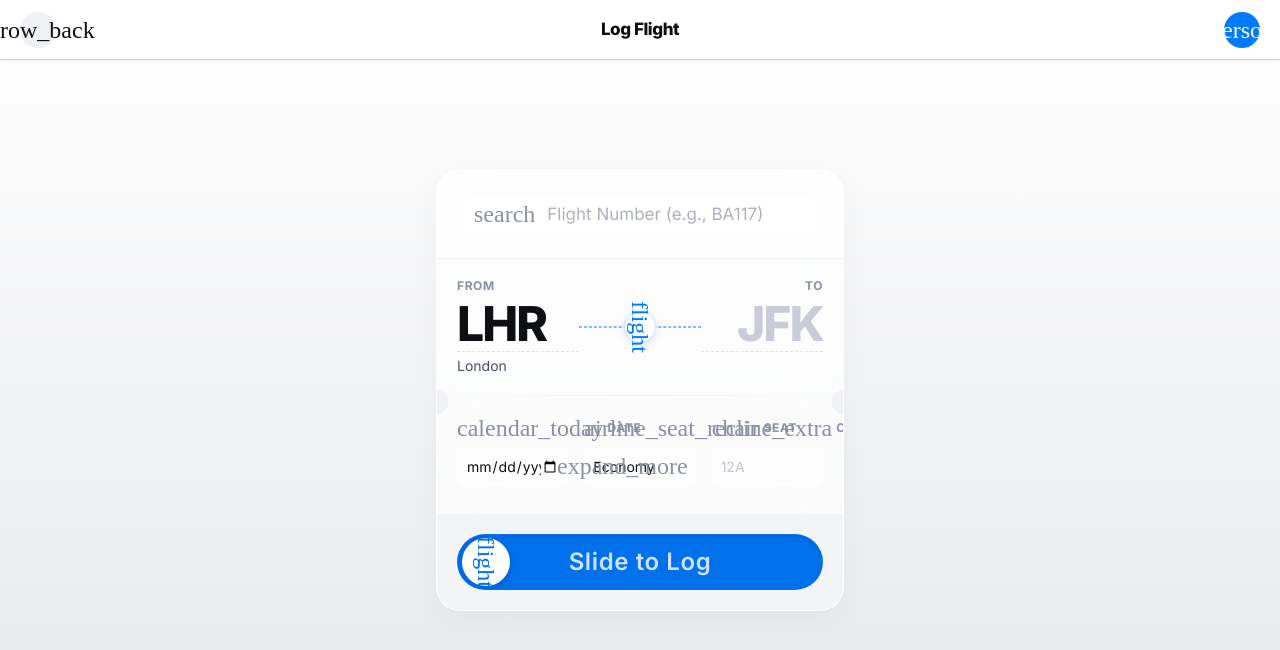
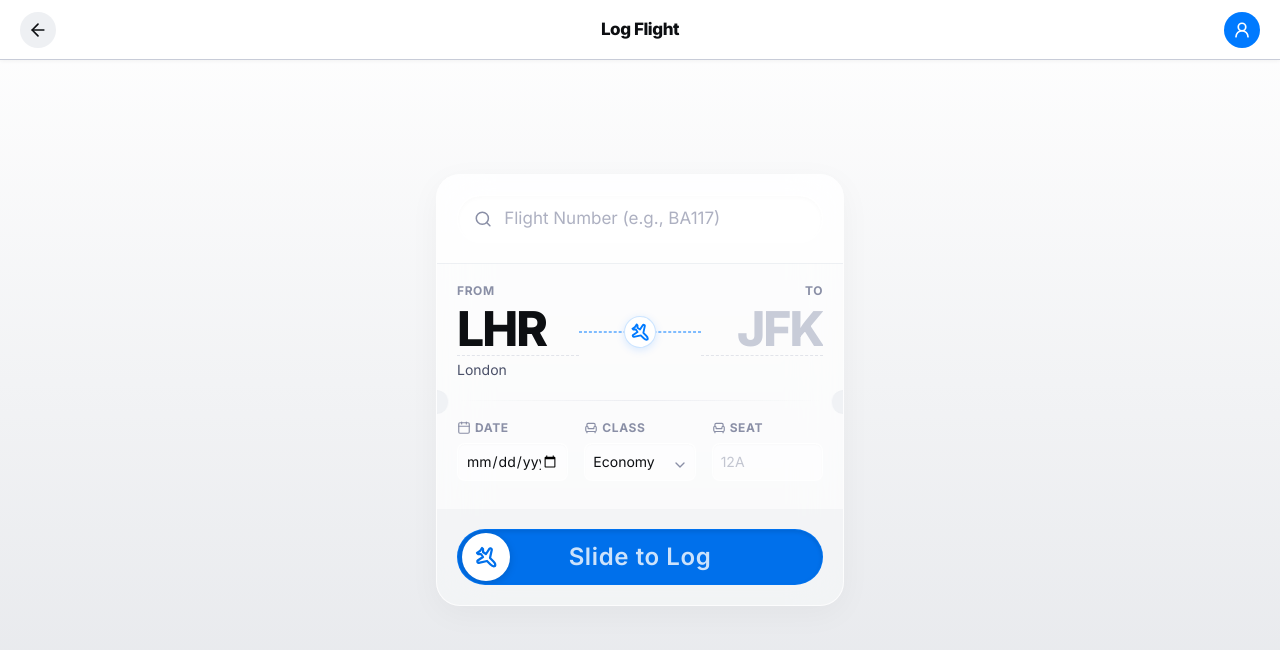
Before and after one commit to GamerDubz/flight-path-app, a Next.js app: page /log in a window 1280 px wide. Shown: the top 650 px of the page. Built offline with nearby package versions, Linux system fonts and the light colour scheme.

Commit message:
Replace icon font and add deploy workflow

```diff
--- a/src/app/globals.css
+++ b/src/app/globals.css
@@ -1,5 +1,4 @@
 @import "tailwindcss";
-@import url("https://fonts.googleapis.com/css2?family=Material+Symbols+Outlined:wght,FILL@100..700,0..1&display=swap");
 
 /* ================================================================
    FLIGHT PATH — Solid Premium Design System
@@ -195,25 +194,3 @@ body {
   border: 1px solid var(--color-outline-variant);
   border-radius: 12px;
 }
-
-/* Material Symbols */
-.material-symbols-outlined {
-  font-family: "Material Symbols Outlined";
-  font-style: normal;
-  font-weight: normal;
-  font-size: 24px;
-  line-height: 1;
-  display: inline-flex;
-  align-items: center;
-  justify-content: center;
-  letter-spacing: normal;
-  text-transform: none;
-  white-space: nowrap;
-  direction: ltr;
-  -webkit-font-feature-settings: "liga";
-  -webkit-font-smoothing: antialiased;
-  font-variation-settings: "FILL" 0, "wght" 400, "GRAD" 0, "opsz" 24;
-}
-.material-symbols-outlined.filled {
-  font-variation-settings: "FILL" 1, "wght" 400, "GRAD" 0, "opsz" 24;
-}
--- a/src/app/log/page.tsx
+++ b/src/app/log/page.tsx
@@ -3,6 +3,7 @@
 import { useState } from "react";
 import { TopBar } from "@/components/ui/top-bar";
 import { useRouter } from "next/navigation";
+import { AppIcon } from "@/components/ui/app-icon";
 
 export default function LogFlightPage() {
   const router = useRouter();
@@ -30,9 +31,7 @@ export default function LogFlightPage() {
           {/* Flight Number Search */}
           <div className="p-5 border-b border-(--color-outline-variant)/30 bg-white/50">
             <div className="relative flex items-center bg-white/50 rounded-full border border-white/80 focus-within:border-[#007AFF] transition-colors h-12 px-4 shadow-[inset_0_2px_4px_rgba(0,0,0,0.02)]">
-              <span className="material-symbols-outlined text-(--color-outline) mr-3">
-                search
-              </span>
+              <AppIcon name="search" className="mr-3 h-5 w-5 text-(--color-outline)" />
               <input
                 className="bg-transparent border-none focus:ring-0 focus:outline-none w-full text-body-lg text-foreground placeholder:text-(--color-outline)/70 p-0"
                 placeholder="Flight Number (e.g., BA117)"
@@ -66,9 +65,7 @@ export default function LogFlightPage() {
             <div className="flex-1 flex flex-col items-center justify-center relative px-2 z-0">
               <div className="w-full h-px border-t border-dashed border-[#007AFF] absolute top-1/2 left-0 -translate-y-1/2" />
               <div className="w-8 h-8 rounded-full bg-white border border-[#007AFF]/20 flex items-center justify-center relative z-10 shadow-[0_2px_8px_rgba(0,122,255,0.15)]">
-                <span className="material-symbols-outlined text-[#007AFF] rotate-90 text-[20px]">
-                  flight
-                </span>
+                <AppIcon name="flight" filled className="h-5 w-5 rotate-90 text-[#007AFF]" />
               </div>
             </div>
 
@@ -100,9 +97,7 @@ export default function LogFlightPage() {
           <div className="px-5 pb-5 pt-0 grid grid-cols-3 gap-4">
             <div className="flex flex-col">
               <label className="text-label-bold text-(--color-outline) mb-2 flex items-center">
-                <span className="material-symbols-outlined text-[14px] mr-1">
-                  calendar_today
-                </span>
+                <AppIcon name="calendar_today" className="mr-1 h-[14px] w-[14px]" />
                 Date
               </label>
               <input
@@ -113,9 +108,7 @@ export default function LogFlightPage() {
 
             <div className="flex flex-col relative">
               <label className="text-label-bold text-(--color-outline) mb-2 flex items-center">
-                <span className="material-symbols-outlined text-[14px] mr-1">
-                  airline_seat_recline_extra
-                </span>
+                <AppIcon name="airline_seat_recline_extra" className="mr-1 h-[14px] w-[14px]" />
                 Class
               </label>
               <select
@@ -128,16 +121,12 @@ export default function LogFlightPage() {
                 <option>Business</option>
                 <option>First</option>
               </select>
-              <span className="material-symbols-outlined absolute right-2 bottom-2 text-(--color-outline) pointer-events-none text-[18px]">
-                expand_more
-              </span>
+              <AppIcon name="expand_more" className="pointer-events-none absolute right-2 bottom-2 h-4 w-4 text-(--color-outline)" />
             </div>
 
             <div className="flex flex-col">
               <label className="text-label-bold text-(--color-outline) mb-2 flex items-center">
-                <span className="material-symbols-outlined text-[14px] mr-1">
-                  chair
-                </span>
+                <AppIcon name="chair" className="mr-1 h-[14px] w-[14px]" />
                 Seat
               </label>
               <input
@@ -164,12 +153,7 @@ export default function LogFlightPage() {
                   isSliding ? "translate-x-[calc(100vw-120px)]" : "group-hover:translate-x-2"
                 }`}
               >
-                <span
-                  className="material-symbols-outlined text-[#0070eb] rotate-90 text-[24px]"
-                  style={{ fontVariationSettings: "'FILL' 1" }}
-                >
-                  flight
-                </span>
+                <AppIcon name="flight" filled className="h-6 w-6 rotate-90 text-[#0070eb]" />
               </div>
             </button>
           </div>
--- a/src/app/page.tsx
+++ b/src/app/page.tsx
@@ -5,6 +5,7 @@ import { Globe } from "@/components/ui/cobe-globe";
 import { TopBar } from "@/components/ui/top-bar";
 import { BottomNav } from "@/components/ui/bottom-nav";
 import { OnboardingModal } from "@/components/ui/onboarding-modal";
+import { AppIcon, type AppIconName } from "@/components/ui/app-icon";
 import { MOCK_FLIGHTS, MOCK_PROFILE } from "@/lib/mock-data";
 import { flightsToGlobeData } from "@/lib/flights-to-globe";
 import type { Flight } from "@/lib/types";
@@ -15,12 +16,7 @@ import { AddFlightModal } from "@/components/ui/add-flight-modal";
 function StatCard({ icon, label, value, sub }: { icon: string; label: string; value: string; sub?: string }) {
   return (
     <div className="stat-badge px-4 py-3 flex items-center gap-3">
-      <span
-        className="material-symbols-outlined text-[#007AFF] text-2xl"
-        style={{ fontVariationSettings: "'FILL' 1" }}
-      >
-        {icon}
-      </span>
+      <AppIcon name={icon as AppIconName} filled className="h-6 w-6 shrink-0 text-[#007AFF]" />
       <div>
         <div className="text-(--color-on-surface-variant) text-[11px] font-bold uppercase tracking-wider">{label}</div>
         <div className="text-foreground font-extrabold text-xl leading-tight">{value}</div>
@@ -46,7 +42,7 @@ function RecentFlightRow({ flight, onRemove }: { flight: Flight; onRemove: (id:
     <div className="flex items-center justify-between py-3 border-b border-(--color-outline-variant)/40 last:border-none group">
       <div className="flex items-center gap-3">
         <div className="w-9 h-9 rounded-xl bg-[#007AFF]/10 flex items-center justify-center shrink-0">
-          <span className="material-symbols-outlined text-[#007AFF] text-[18px] rotate-45" style={{ fontVariationSettings: "'FILL' 1" }}>flight</span>
+          <AppIcon name="flight" filled className="h-[18px] w-[18px] rotate-45 text-[#007AFF]" />
         </div>
         <div>
           <div className="font-bold text-[15px] text-foreground">
@@ -66,7 +62,7 @@ function RecentFlightRow({ flight, onRemove }: { flight: Flight; onRemove: (id:
           className="w-7 h-7 rounded-full flex items-center justify-center text-(--color-on-surface-variant)/40 hover:bg-red-50 hover:text-red-500 transition-colors opacity-0 group-hover:opacity-100"
           title="Remove flight"
         >
-          <span className="material-symbols-outlined text-[16px]">delete</span>
+          <AppIcon name="delete" className="h-4 w-4" />
         </button>
       </div>
     </div>
@@ -172,7 +168,7 @@ export default function HomePage() {
 
           {flights.length === 0 && (
             <div className="py-10 flex flex-col items-center text-center text-(--color-on-surface-variant)">
-              <span className="material-symbols-outlined text-5xl mb-3 opacity-30">flight_land</span>
+              <AppIcon name="flight_land" className="mb-3 h-12 w-12 opacity-30" />
               <p className="text-body-lg font-medium">No flights yet</p>
               <p className="text-body-sm mt-1">Add your first flight to see it on the globe.</p>
             </div>
@@ -209,16 +205,16 @@ export default function HomePage() {
             onClick={() => setShowAddModal(true)}
             className="w-full bg-[#007AFF] text-white rounded-2xl py-4 font-bold text-[16px] flex items-center justify-center gap-2 hover:bg-[#0070eb] transition-colors shadow-[0_4px_14px_rgba(0,122,255,0.35)] active:scale-[0.98]"
           >
-            <span className="material-symbols-outlined" style={{ fontVariationSettings: "'FILL' 1" }}>add_circle</span>
+            <AppIcon name="add_circle" filled className="h-5 w-5" />
             Add New Flight to Globe
           </button>
           <div className="grid grid-cols-2 gap-3">
             <a href="/passport" className="bg-white border border-(--color-outline-variant) rounded-2xl py-3.5 font-semibold text-[14px] flex items-center justify-center gap-2 text-foreground hover:bg-(--color-surface-container-low) transition-colors">
-              <span className="material-symbols-outlined text-[#FF9500] text-[20px]" style={{ fontVariationSettings: "'FILL' 1" }}>book</span>
+              <AppIcon name="book" filled className="h-5 w-5 text-[#FF9500]" />
               Passport
             </a>
             <a href="/trips" className="bg-white border border-(--color-outline-variant) rounded-2xl py-3.5 font-semibold text-[14px] flex items-center justify-center gap-2 text-foreground hover:bg-(--color-surface-container-low) transition-colors">
-              <span className="material-symbols-outlined text-[#34C759] text-[20px]" style={{ fontVariationSettings: "'FILL' 1" }}>history</span>
+              <AppIcon name="history" filled className="h-5 w-5 text-[#34C759]" />
               All Trips
             </a>
           </div>
--- a/src/app/profile/page.tsx
+++ b/src/app/profile/page.tsx
@@ -2,6 +2,7 @@
 
 import { TopBar } from "@/components/ui/top-bar";
 import { BottomNav } from "@/components/ui/bottom-nav";
+import { AppIcon, type AppIconName } from "@/components/ui/app-icon";
 import { MOCK_PROFILE, MOCK_FLIGHTS } from "@/lib/mock-data";
 
 export default function ProfilePage() {
@@ -18,9 +19,7 @@ export default function ProfilePage() {
         {/* Avatar */}
         <div className="flex flex-col items-center gap-4">
           <div className="w-24 h-24 rounded-full bg-linear-to-br from-[#007AFF] to-[#0070eb] flex items-center justify-center shadow-[0_8px_24px_rgba(0,112,235,0.3)]">
-            <span className="material-symbols-outlined text-white text-5xl">
-              person
-            </span>
+            <AppIcon name="person" filled className="h-12 w-12 text-white" />
           </div>
           <div className="text-center">
             <h1 className="text-headline-lg text-foreground">
@@ -74,16 +73,12 @@ export default function ProfilePage() {
               className="flex items-center justify-between px-5 py-4 hover:bg-white/40 transition-colors first:rounded-t-xl last:rounded-b-xl"
             >
               <div className="flex items-center gap-3">
-                <span className="material-symbols-outlined text-(--color-outline)">
-                  {item.icon}
-                </span>
+                <AppIcon name={item.icon as AppIconName} className="h-5 w-5 text-(--color-outline)" />
                 <span className="text-body-lg text-foreground">
                   {item.label}
                 </span>
               </div>
-              <span className="material-symbols-outlined text-(--color-outline-variant) text-lg">
-                chevron_right
-              </span>
+              <AppIcon name="chevron_right" className="h-5 w-5 text-(--color-outline-variant)" />
             </button>
           ))}
         </div>
--- a/src/app/trips/page.tsx
+++ b/src/app/trips/page.tsx
@@ -6,6 +6,7 @@ import { BottomNav } from "@/components/ui/bottom-nav";
 import { MOCK_FLIGHTS } from "@/lib/mock-data";
 import type { Flight } from "@/lib/types";
 import { AddFlightModal } from "@/components/ui/add-flight-modal";
+import { AppIcon } from "@/components/ui/app-icon";
 
 function formatDuration(minutes: number | null): string {
   if (!minutes) return "--";
@@ -101,13 +102,13 @@ export default function TripsPage() {
               onClick={() => setShowAddModal(true)}
               className="bg-[#007AFF] text-white rounded-full p-2.5 shadow-md flex items-center justify-center hover:bg-[#0070eb] transition-colors"
             >
-              <span className="material-symbols-outlined" style={{ fontVariationSettings: "'FILL' 1" }}>add</span>
+              <AppIcon name="add" filled className="h-5 w-5" />
             </button>
           </div>
 
           {/* Search */}
           <div className="mt-4 relative">
-            <span className="material-symbols-outlined absolute left-3 top-1/2 -translate-y-1/2 text-(--color-outline) text-[20px]">search</span>
+            <AppIcon name="search" className="absolute left-3 top-1/2 h-5 w-5 -translate-y-1/2 text-(--color-outline)" />
             <input
               value={search}
               onChange={e => setSearch(e.target.value)}
@@ -138,7 +139,7 @@ export default function TripsPage() {
         <div className="px-4 py-4 flex flex-col gap-3">
           {sorted.length === 0 && (
             <div className="py-16 flex flex-col items-center text-center text-(--color-on-surface-variant)">
-              <span className="material-symbols-outlined text-5xl mb-3 opacity-20">flight_land</span>
+              <AppIcon name="flight_land" className="mb-3 h-12 w-12 opacity-20" />
               <p className="font-medium text-[16px]">No flights match</p>
               <p className="text-[13px] mt-1">Try adjusting your search or filter.</p>
             </div>
@@ -155,12 +156,7 @@ export default function TripsPage() {
               <div className="px-4 pt-4 pb-3 flex items-center justify-between">
                 <div className="flex items-center gap-3">
                   <div className="w-10 h-10 rounded-xl bg-[#007AFF] flex items-center justify-center">
-                    <span
-                      className="material-symbols-outlined text-white text-[20px] rotate-45"
-                      style={{ fontVariationSettings: "'FILL' 1" }}
-                    >
-                      flight
-                    </span>
+                    <AppIcon name="flight" filled className="h-5 w-5 rotate-45 text-white" />
                   </div>
                   <div>
                     <div className="font-extrabold text-[20px] tracking-tight text-foreground flex items-center gap-2">
@@ -183,7 +179,7 @@ export default function TripsPage() {
                     className="w-8 h-8 rounded-full flex items-center justify-center text-(--color-outline) hover:bg-red-50 hover:text-red-500 transition-colors"
                     title="Remove flight"
                   >
-                    <span className="material-symbols-outlined text-[18px]">delete</span>
+                    <AppIcon name="delete" className="h-[18px] w-[18px]" />
                   </button>
                 </div>
               </div>
--- a/src/components/ui/add-flight-modal.tsx
+++ b/src/components/ui/add-flight-modal.tsx
@@ -3,6 +3,7 @@
 import { useState, useRef, useEffect } from "react";
 import type { Flight } from "@/lib/types";
 import { getAirportCity, AIRPORTS } from "@/lib/airports";
+import { AppIcon } from "@/components/ui/app-icon";
 
 function AirportCombobox({
   label,
@@ -129,7 +130,7 @@ export function AddFlightModal({
             onClick={onClose}
             className="w-8 h-8 flex items-center justify-center rounded-full bg-(--color-surface-container) text-(--color-on-surface-variant) hover:bg-(--color-surface-container-high) transition-colors"
           >
-            <span className="material-symbols-outlined text-lg">close</span>
+            <AppIcon name="close" className="h-4 w-4" />
           </button>
         </div>
 
--- /dev/null
+++ b/src/components/ui/app-icon.tsx
@@ -0,0 +1,141 @@
+import type { LucideProps } from "lucide-react";
+import {
+  ArrowLeft,
+  ArrowRight,
+  Armchair,
+  BookOpen,
+  Calendar,
+  Building2,
+  Church,
+  ChevronDown,
+  ChevronRight,
+  CircleCheckBig,
+  CircleHelp,
+  CirclePlus,
+  Compass,
+  CloudCog,
+  Droplets,
+  Edit3,
+  Drama,
+  Globe,
+  Hand,
+  HeartPulse,
+  History,
+  Landmark,
+  Languages,
+  Info,
+  Lock,
+  MinusCircle,
+  Mountain,
+  Plane,
+  PlaneLanding,
+  PlaneTakeoff,
+  Plus,
+  Route,
+  Search,
+  Sailboat,
+  Star,
+  Trash2,
+  TriangleAlert,
+  Trophy,
+  UserRound,
+  Users,
+  TrainFront,
+  Waves,
+  Wind,
+  X,
+  Sparkles,
+  Package,
+  Bolt,
+  Gem,
+  Palette,
+  Bell,
+  Clock3,
+} from "lucide-react";
+
+const iconMap = {
+  add: Plus,
+  add_circle: CirclePlus,
+  air: Wind,
+  airline_seat_recline_extra: Armchair,
+  arrow_back: ArrowLeft,
+  arrow_forward: ArrowRight,
+  back_hand: Hand,
+  bell: Bell,
+  book: BookOpen,
+  account_balance: Landmark,
+  apartment: Building2,
+  calendar_today: Calendar,
+  check_circle: CircleCheckBig,
+  close: X,
+  cloud_sync: CloudCog,
+  delete: Trash2,
+  edit: Edit3,
+  explore: Compass,
+  expand_more: ChevronDown,
+  flight: Plane,
+  flight_land: PlaneLanding,
+  flight_takeoff: PlaneTakeoff,
+  groups: Users,
+  help: CircleHelp,
+  history: History,
+  language_french: Languages,
+  landscape: Mountain,
+  info: Info,
+  inventory_2: Package,
+  lock: Lock,
+  medication: Sparkles,
+  mosque: Church,
+  monitor_heart: HeartPulse,
+  notifications: Bell,
+  palette: Palette,
+  person: UserRound,
+  public: Globe,
+  remove_circle: MinusCircle,
+  sailing: Sailboat,
+  route: Route,
+  schedule: Clock3,
+  search: Search,
+  star: Star,
+  stadium: Building2,
+  surfing: Waves,
+  temple_buddhist: Landmark,
+  theater_comedy: Drama,
+  train: TrainFront,
+  warning: TriangleAlert,
+  waving_hand: Hand,
+  water_drop: Droplets,
+  military_tech: Trophy,
+  chair: Armchair,
+  chevron_right: ChevronRight,
+  airplaneseat: Armchair,
+  add_circle_outline: CirclePlus,
+  token: CircleHelp,
+  diamond: Gem,
+  bolt: Bolt,
+} as const;
+
+export type AppIconName = keyof typeof iconMap;
+
+type AppIconProps = LucideProps & {
+  name: AppIconName;
+  filled?: boolean;
+};
+
+export function AppIcon({
+  name,
+  filled = false,
+  strokeWidth,
+  ...props
+}: AppIconProps) {
+  const Icon = iconMap[name];
+
+  return (
+    <Icon
+      aria-hidden
+      focusable="false"
+      strokeWidth={filled ? 2.25 : strokeWidth ?? 2}
+      {...props}
+    />
+  );
+}
--- a/src/components/ui/onboarding-modal.tsx
+++ b/src/components/ui/onboarding-modal.tsx
@@ -1,6 +1,7 @@
 "use client";
 
 import { useEffect, useState } from "react";
+import { AppIcon, type AppIconName } from "@/components/ui/app-icon";
 
 const STORAGE_KEY = "flight-path-onboarding-dismissed";
 
@@ -78,9 +79,7 @@ export function OnboardingModal() {
               {steps.map((step) => (
                 <div key={step.title} className="flex items-start gap-3">
                   <div className="mt-0.5 flex h-10 w-10 shrink-0 items-center justify-center rounded-2xl bg-(--color-surface-container-low) text-[#007AFF]">
-                    <span className="material-symbols-outlined text-[20px]" style={{ fontVariationSettings: "'FILL' 1" }}>
-                      {step.icon}
-                    </span>
+                    <AppIcon name={step.icon as AppIconName} filled className="h-5 w-5" />
                   </div>
                   <div>
                     <h3 className="text-sm font-bold text-foreground">{step.title}</h3>
--- a/src/components/ui/top-bar.tsx
+++ b/src/components/ui/top-bar.tsx
@@ -1,6 +1,7 @@
 "use client";
 
 import Link from "next/link";
+import { AppIcon } from "@/components/ui/app-icon";
 
 interface TopBarProps {
   title?: string;
@@ -22,16 +23,11 @@ export function TopBar({
           href={backHref}
           className="w-9 h-9 flex items-center justify-center rounded-full bg-(--color-surface-container) hover:bg-(--color-surface-container-high) transition-colors"
         >
-          <span className="material-symbols-outlined text-foreground text-[20px]">arrow_back</span>
+          <AppIcon name="arrow_back" className="h-5 w-5 text-foreground" />
         </Link>
       ) : (
         <div className="flex items-center gap-2">
-          <span
-            className="material-symbols-outlined text-[#007AFF] text-[22px]"
-            style={{ fontVariationSettings: "'FILL' 1" }}
-          >
-            flight_takeoff
-          </span>
+          <AppIcon name="flight_takeoff" filled className="h-6 w-6 text-[#007AFF]" />
         </div>
       )}
 
@@ -41,9 +37,7 @@ export function TopBar({
 
       {rightAction ?? (
         <div className="w-9 h-9 rounded-full overflow-hidden bg-(--color-primary) flex items-center justify-center">
-          <span className="material-symbols-outlined text-white text-[18px]" style={{ fontVariationSettings: "'FILL' 1" }}>
-            person
-          </span>
+          <AppIcon name="person" filled className="h-[18px] w-[18px] text-white" />
         </div>
       )}
     </header>
```
Also changed, not shown: src/app/passport/page.tsx (+9 -28 lines), src/components/ui/bottom-nav.tsx (+7 -7 lines).
